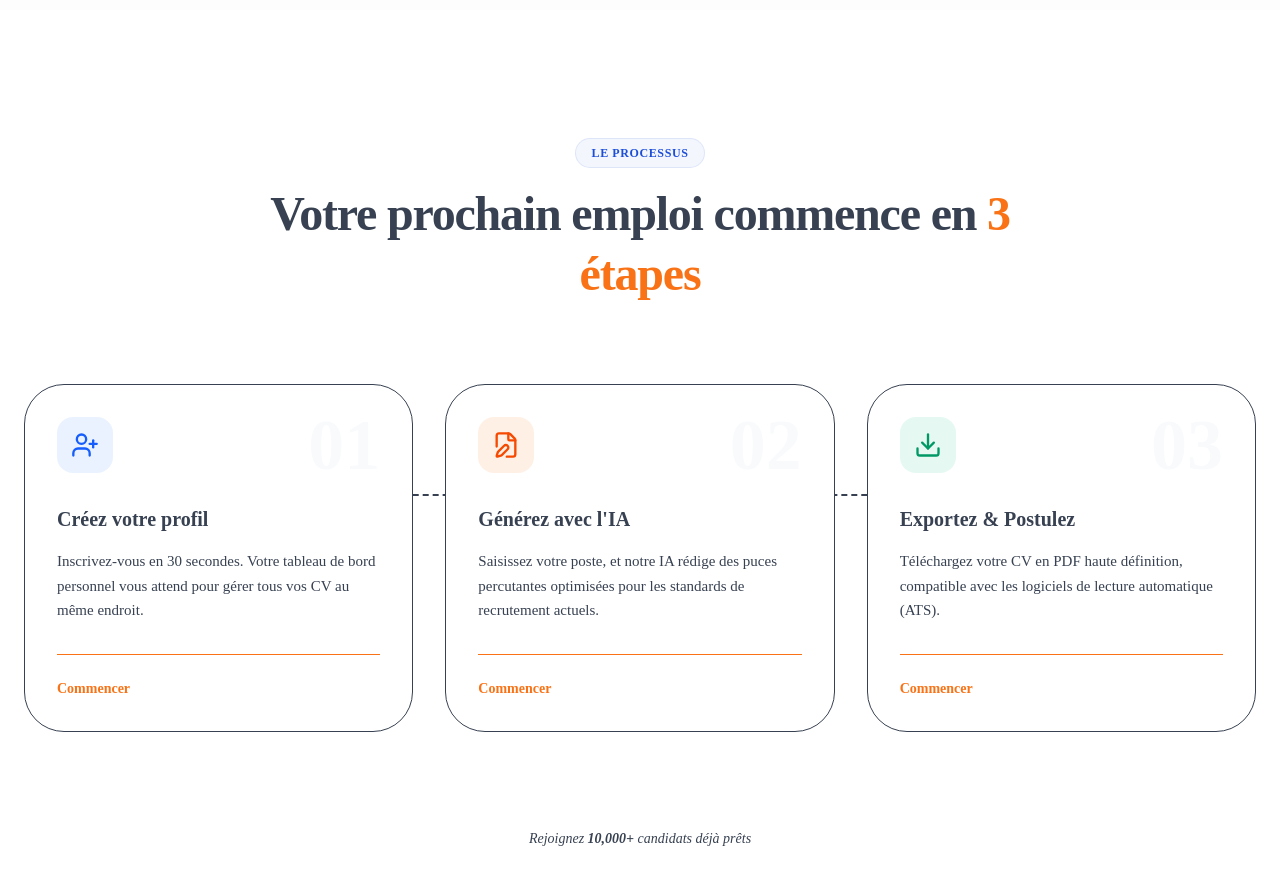
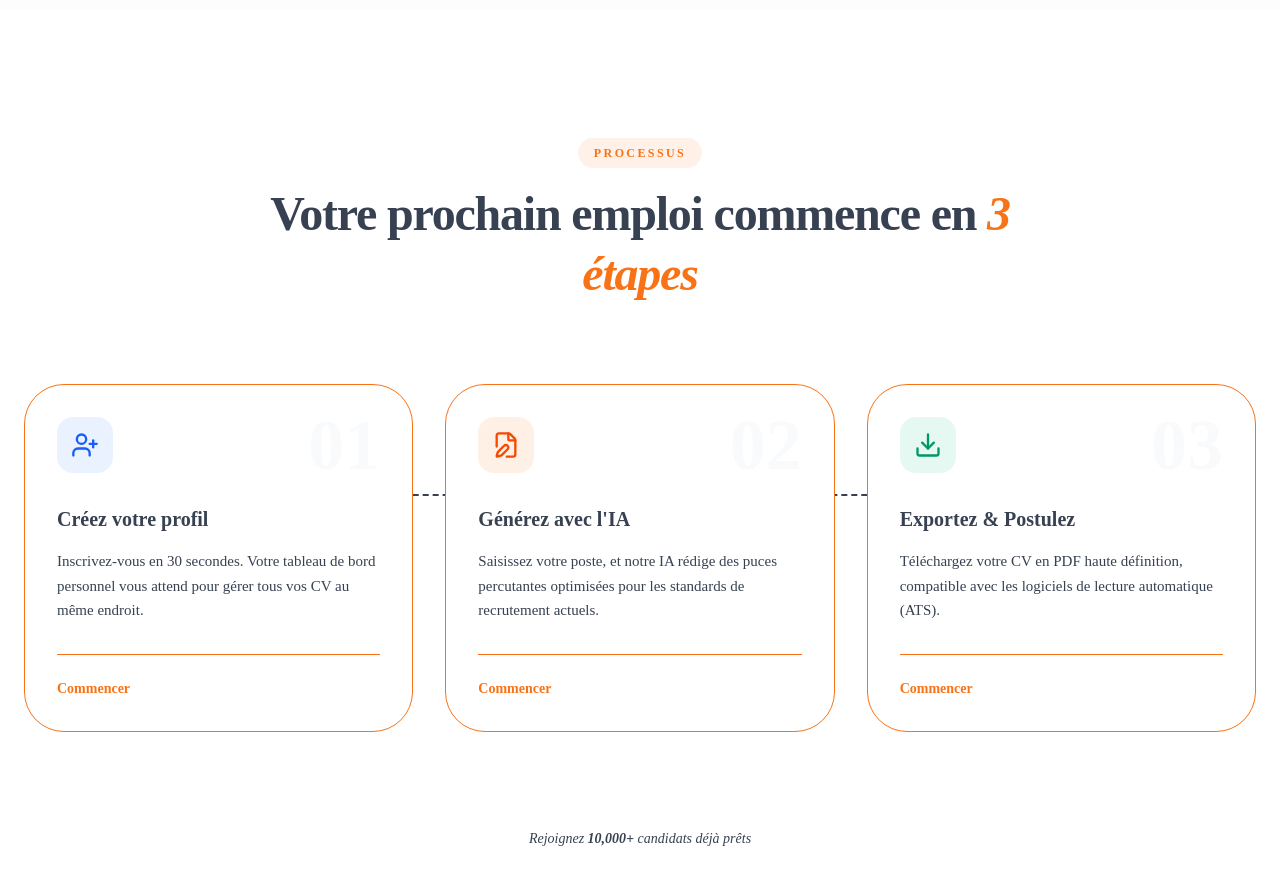
Before and after one commit to freddymk313/kazi-up, a Next.js app: page / in a window 1280 px wide. Shown: the part 1960-2844 px from the top of the page. Built offline with nearby package versions, Linux system fonts and the light colour scheme.

Commit message:
header and hero 3

```diff
--- a/components/landing/Header.tsx
+++ b/components/landing/Header.tsx
@@ -76,7 +76,7 @@ const Header = () => {
           <Link href="/login">
             <Button
               variant="ghost"
-              className="text-base *font-medium bg-transparent h-12 px-8 rounded-full hover:bg-accent hover:text-primary transition"
+              className="text-base *font-medium *bg-transparent h-12 px-8 rounded-full *hover:bg-accent hover:border hover:border-border transition"
             >
               Connexion
             </Button>
--- a/components/landing/HowItWorks.tsx
+++ b/components/landing/HowItWorks.tsx
@@ -34,14 +34,21 @@ const HowItWorks = () => {
 
         {/* Header de section */}
         <div className="flex flex-col items-center text-center max-w-3xl mx-auto mb-20">
-          <motion.div
+          {/* <motion.div
             initial={{ opacity: 0, y: 10 }}
             whileInView={{ opacity: 1, y: 0 }}
             viewport={{ once: true }}
             className="px-4 py-1.5 rounded-full bg-secondary/5 text-secondary text-xs font-bold uppercase tracking-wider mb-4 border border-secondary/10"
           >
             Le processus
-          </motion.div>
+          </motion.div> */}
+          <motion.span
+             initial={{ opacity: 0 }}
+             whileInView={{ opacity: 1 }}
+             className="px-4 py-1.5 rounded-full bg-primary/10 text-primary text-[12px] font-bold uppercase tracking-[0.2em] mb-4"
+          >
+            Processus
+          </motion.span>
           <motion.h2
             initial={{ opacity: 0, y: 20 }}
             whileInView={{ opacity: 1, y: 0 }}
@@ -49,7 +56,7 @@ const HowItWorks = () => {
             transition={{ delay: 0.1 }}
             className="text-4xl md:text-5xl font-bold tracking-tight text-foreground leading-tight"
           >
-            Votre prochain emploi commence en <span className="text-primary">3 étapes</span>
+            Votre prochain emploi commence en <span className="text-primary italic">3 étapes</span>
           </motion.h2>
         </div>
 
@@ -66,7 +73,7 @@ const HowItWorks = () => {
               whileInView={{ opacity: 1, y: 0 }}
               viewport={{ once: true }}
               transition={{ delay: i * 0.2 }}
-              className="group relative bg-white p-8 rounded-[2.5rem] border border-border/60 hover:border-primary/50 hover:shadow-[0_20px_50px_rgba(249,115,22,0.1)] transition-all duration-500 flex flex-col"
+              className="group relative bg-white p-8 rounded-[2.5rem] border border-primary hover:border-primary/50 hover:shadow-[0_20px_50px_rgba(249,115,22,0.1)] transition-all duration-500 flex flex-col"
             >
               {/* Badge Numéro en arrière-plan */}
               <div className="absolute top-6 right-8 text-7xl font-black text-slate-50 group-hover:text-primary/5 transition-colors duration-500 select-none z-0">
```
